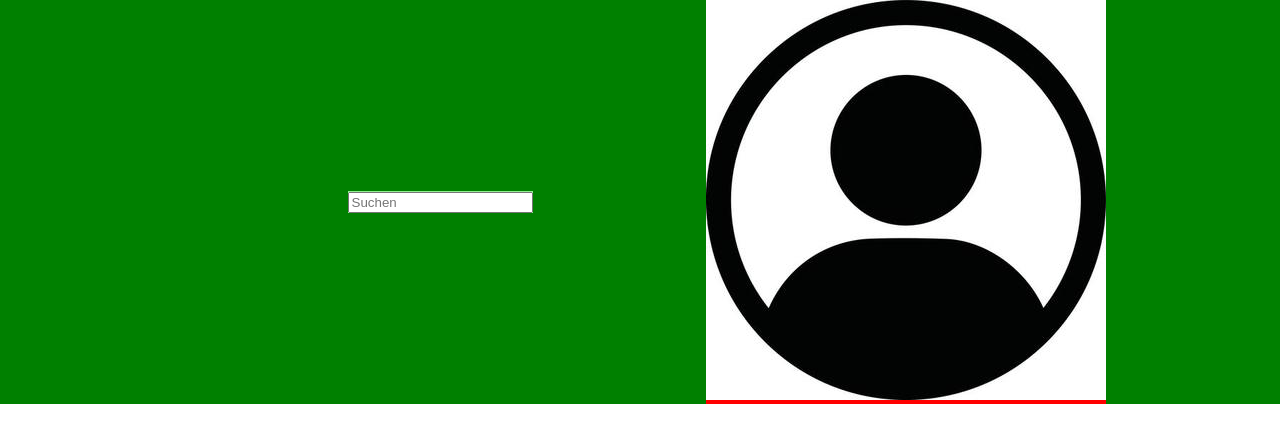
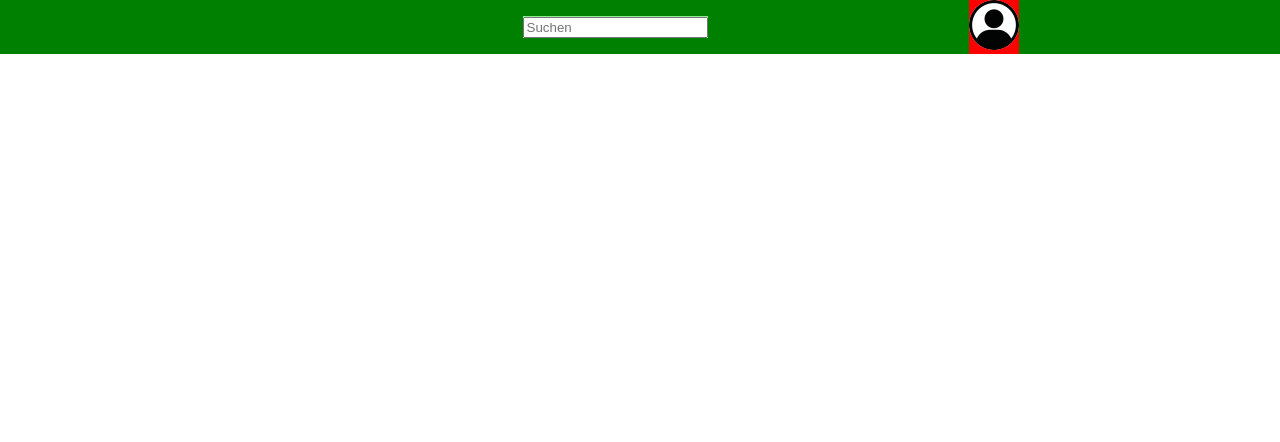
Before and after one commit to AndreNeb/diplomarbeit_fe, a React (Create React App) app: page / in a window 1280 px wide. Shown: the top 442 px of the page. Built offline with nearby package versions, Linux system fonts and the light colour scheme.

Commit message:
Added Css to topbar

```diff
--- a/src/App.js
+++ b/src/App.js
@@ -1,4 +1,4 @@
-import logo from './logo.svg';
+import logo from './pictures/logo.svg';
 import login from './pictures/login-picture.jpg';
 import './App.css';
 import './stylesheets/topbar.css';
@@ -21,6 +21,8 @@ function App() {
             <img src={login} className="login" alt="login"/>
           </div>
         </div>
+
+
         </body>
       </>
   );
--- a/src/stylesheets/topbar.css
+++ b/src/stylesheets/topbar.css
@@ -6,7 +6,7 @@
 }
 
 .left-section {
-    background-color: green;
+    background-color: orange;
     display: flex;
     align-items: center;
 }
@@ -19,5 +19,8 @@
 }
 
 .login {
-
+    height: 50px;
+    width: 50px;
+    border-radius: 25px;
+    border-width: 0;
 }
```
Also changed, not shown: src/pictures/logo.svg (renamed from src/logo.svg).
